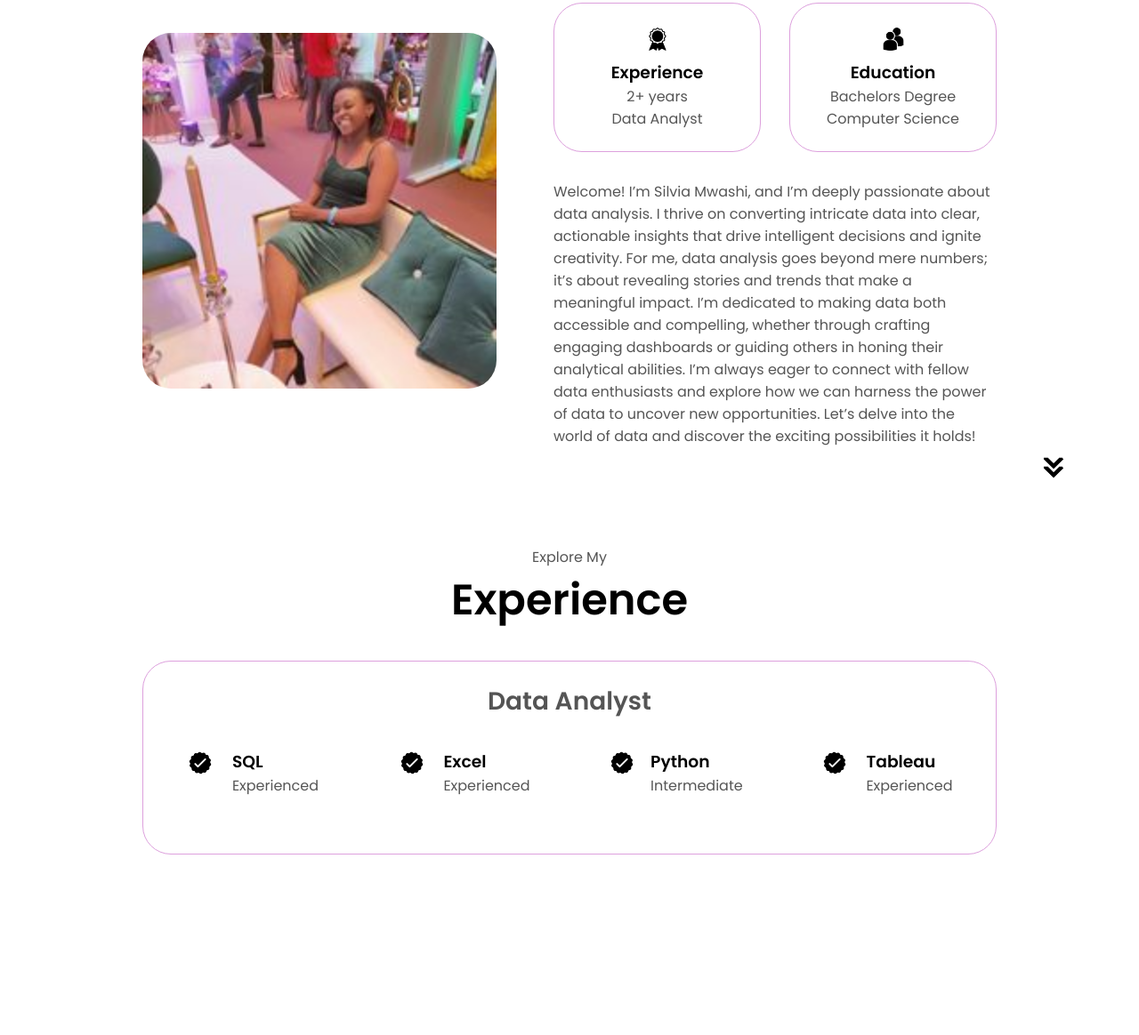
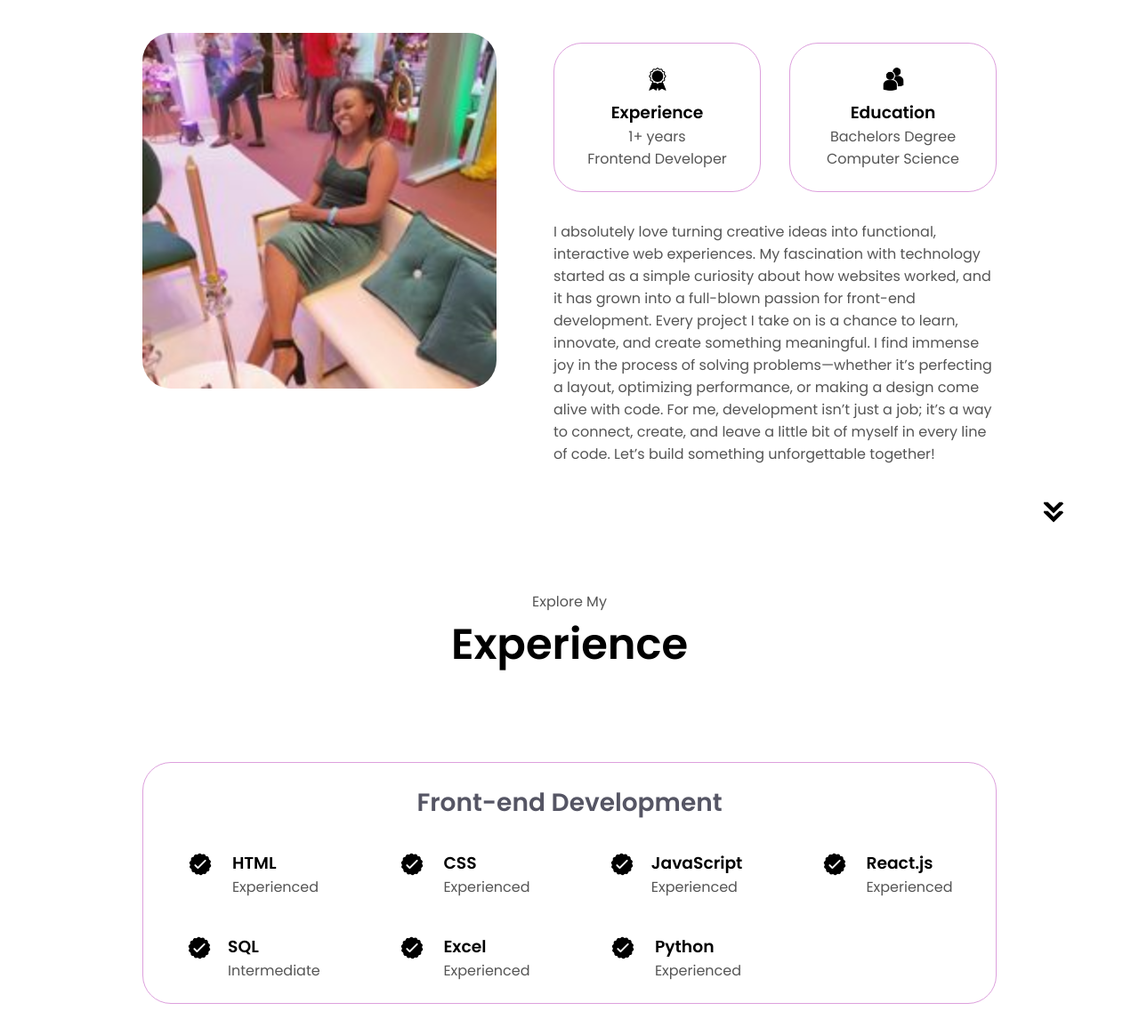
Before and after one commit to SilviaAnalyst/datagirl, a plain HTML site: page index.html in a window 1280 px wide. Shown: the part 1082-2246 px from the top of the page at 89% size. Drawn offline with Linux system fonts and the light colour scheme.

Commit message:
update
update

```diff
--- a/index.html
+++ b/index.html
@@ -43,11 +43,11 @@
       <div class="section__text">
         <p class="section__text__p1">Hello, I'm</p>
         <h1 class="title">Silvia Mwashi</h1>
-        <p class="section__text__p2">Data Analyst</p>
+        <p class="section__text__p2">Frontend Developer</p>
         <div class="btn-container">
           <button
             class="btn btn-color-2"
-            onclick="window.open('./assets/official resume - Copy.pdf')"
+            onclick="window.open('./assets/official resume.pdf')"
           >
             Download CV
           </button>
@@ -68,12 +68,11 @@
             class="icon"
             onclick="location.href='https://github.com/SilviaAnalyst/SilviaAnalyst'"
           />
-          <img
+         <!--<img
             src="./assets/tableau.png"
             alt="My Github profile"
             class="icon"
-            onclick="location.href='https://public.tableau.com/app/profile/silvia.mwashi/vizzes'"
-          />
+            onclick="location.href='https://public.tableau.com/app/profile/silvia.mwashi/vizzes'"-->
         </div>
       </div>
     </section>
@@ -96,8 +95,9 @@
                 alt="Experience icon"
                 class="icon"
               />
+
               <h3>Experience</h3>
-              <p>2+ years <br />Data Analyst</p>
+              <p>1+ years <br />Frontend Developer</p>
             </div>
             <div class="details-container">
               <img
@@ -111,21 +111,22 @@
           </div>
           <div class="text-container">
             <p>
-              Welcome! I’m Silvia Mwashi, and I’m deeply passionate about data analysis. I thrive on converting intricate data into clear, actionable insights that drive intelligent decisions and ignite creativity.
+              I absolutely love turning creative ideas into functional, interactive web experiences. My fascination with technology started as a simple curiosity about how websites worked, and it has grown into a full-blown passion for front-end development.
 
-For me, data analysis goes beyond mere numbers; it’s about revealing stories and trends that make a meaningful impact. I’m dedicated to making data both accessible and compelling, whether through crafting engaging dashboards or guiding others in honing their analytical abilities.
-
-I’m always eager to connect with fellow data enthusiasts and explore how we can harness the power of data to uncover new opportunities. Let’s delve into the world of data and discover the exciting possibilities it holds!
+Every project I take on is a chance to learn, innovate, and create something meaningful. I find immense joy in the process of solving problems—whether it’s perfecting a layout, optimizing performance, or making a design come alive with code.
+For me, development isn’t just a job; it’s a way to connect, create, and leave a little bit of myself in every line of code. Let’s build something unforgettable together!
             </p>
           </div>
         </div>
       </div>
+      <br><br>
       <img
         src="./assets/arrow.png"
         alt="Arrow icon"
         class="icon arrow"
         onclick="location.href='./#experience'"
       />
+      <br><br>
     </section>
     <section id="experience">
       <p class="section__text__p1">Explore My</p>
@@ -133,7 +134,7 @@ I’m always eager to connect with fellow data enthusiasts and explore how we ca
       <div class="experience-details-container">
         <div class="about-containers">
           <div class="details-container">
-            <h2 class="experience-sub-title">Data Analyst</h2>
+            <h2 class="experience-sub-title">Front-end Development</h2>
             <div class="article-container">
               <article>
                 <img
@@ -142,8 +143,52 @@ I’m always eager to connect with fellow data enthusiasts and explore how we ca
                   class="icon"
                 />
                 <div>
+                  <h3>HTML</h3>
+                  <p>Experienced</p>
+                </div>
+              </article>
+              <article>
+                <img
+                  src="./assets/checkmark.png"
+                  alt="Experience icon"
+                  class="icon"
+                />
+                <div>
+                  <h3>CSS</h3>
+                  <p>Experienced</p>
+                </div>
+              </article>
+              <article>
+                <img
+                  src="./assets/checkmark.png"
+                  alt="Experience icon"
+                  class="icon"
+                />
+                <div>
+                  <h3>JavaScript</h3>
+                  <p>Experienced</p>
+                </div>
+              </article>
+              <article>
+                <img
+                  src="./assets/checkmark.png"
+                  alt="Experience icon"
+                  class="icon"
+                />
+                <div>
+                  <h3>React.js</h3>
+                  <p>Experienced</p>
+                </div>
+              </article>
+              <article>
+                <img
+                  src="./assets/checkmark.png"
+                  alt="Experience icon"
+                  class="icon"
+                />
+                <div>
                   <h3>SQL</h3>
-                  <p>Experienced</p>
+                  <p>Intermediate</p>
                 </div>
               </article>
               <article>
@@ -163,21 +208,12 @@ I’m always eager to connect with fellow data enthusiasts and explore how we ca
                   alt="Experience icon"
                   class="icon"
                 />
+
                 <div>
                   <h3>Python</h3>
-                  <p>Intermediate</p>
-                </div>
-              </article>
-              <article>
-                <img
-                  src="./assets/checkmark.png"
-                  alt="Experience icon"
-                  class="icon"
-                />
-                <div>
-                  <h3>Tableau</h3>
                   <p>Experienced</p>
                 </div>
+
               </article>
               <article>
                 <div>
@@ -215,7 +251,7 @@ I’m always eager to connect with fellow data enthusiasts and explore how we ca
                 class="btn btn-color-2 project-btn"
                 onclick="location.href='https://public.tableau.com/app/profile/silvia.mwashi/viz/BritishAirways_17262285503840/Dashboard1'"
               >
-                B.A Reviews
+                project One
               </button>
               <button
                 class="btn btn-color-2 project-btn"
@@ -269,13 +305,13 @@ I’m always eager to connect with fellow data enthusiasts and explore how we ca
                 class="btn btn-color-2 project-btn"
                 onclick="location.href='https://github.com/SilviaAnalyst/Coffee-Sales-Analysis'"
               >
-                Coffee Analysis
+                project One
               </button>
               <button
                 class="btn btn-color-2 project-btn"
                 onclick="location.href='https://github.com/SilviaAnalyst/South-America-McDonald-s-Sales'"
               >
-                S.A Macdonalds Sales
+                Project Two
               </button>
             </div>
           </div>
@@ -291,9 +327,9 @@ I’m always eager to connect with fellow data enthusiasts and explore how we ca
             <div class="btn-container">
               <button
                 class="btn btn-color-2 project-btn"
-                onclick="location.href='https://github.com/SilviaAnalyst/Netflix-SQL-Project'"
+                onclick="location.href='https://github.com/'"
               >
-              Netflix
+                project One
               </button>
               <button
                 class="btn btn-color-2 project-btn"
@@ -345,7 +381,7 @@ I’m always eager to connect with fellow data enthusiasts and explore how we ca
           </ul>
         </div>
       </nav>
-      <p>Copyright &#169; 2024 Silvia Mwashi. All Rights Reserved.</p>
+      <p>Copyright &#169; 2025 Silvia Mwashi. All Rights Reserved.</p>
     </footer>
     <script src="script.js"></script>
   </body>
--- a/style.css
+++ b/style.css
@@ -270,7 +270,7 @@ section {
 .about-containers {
   gap: 2rem;
   margin-bottom: 2rem;
-  margin-top: 2rem;
+  margin-top: 6rem;
 }
 
 .about-details-container {
@@ -321,7 +321,7 @@ section {
 }
 
 .experience-sub-title {
-  color: rgb(85, 85, 85);
+  color: rgb(85, 85, 100);
   font-weight: 600;
   font-size: 1.75rem;
   margin-bottom: 2rem;
```
